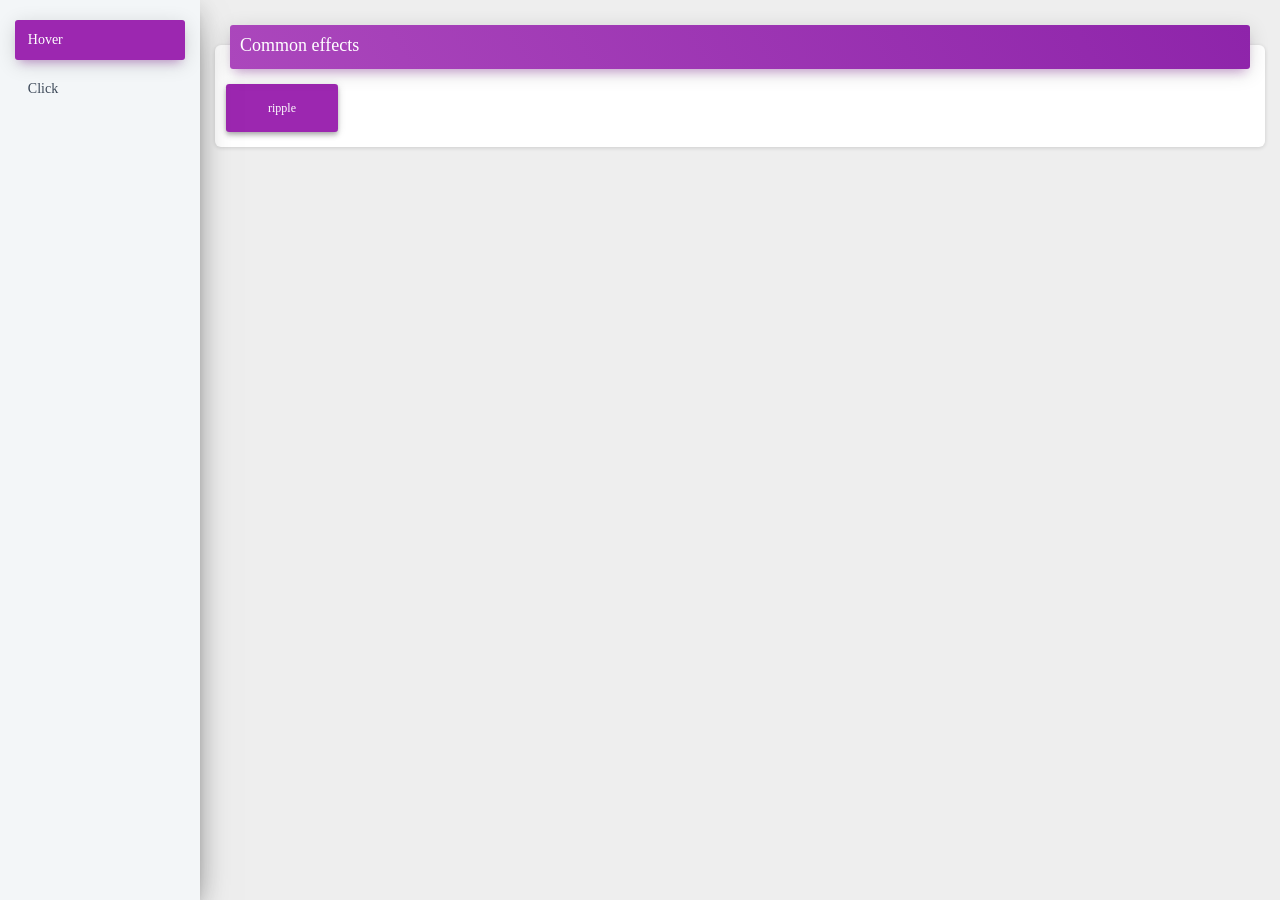
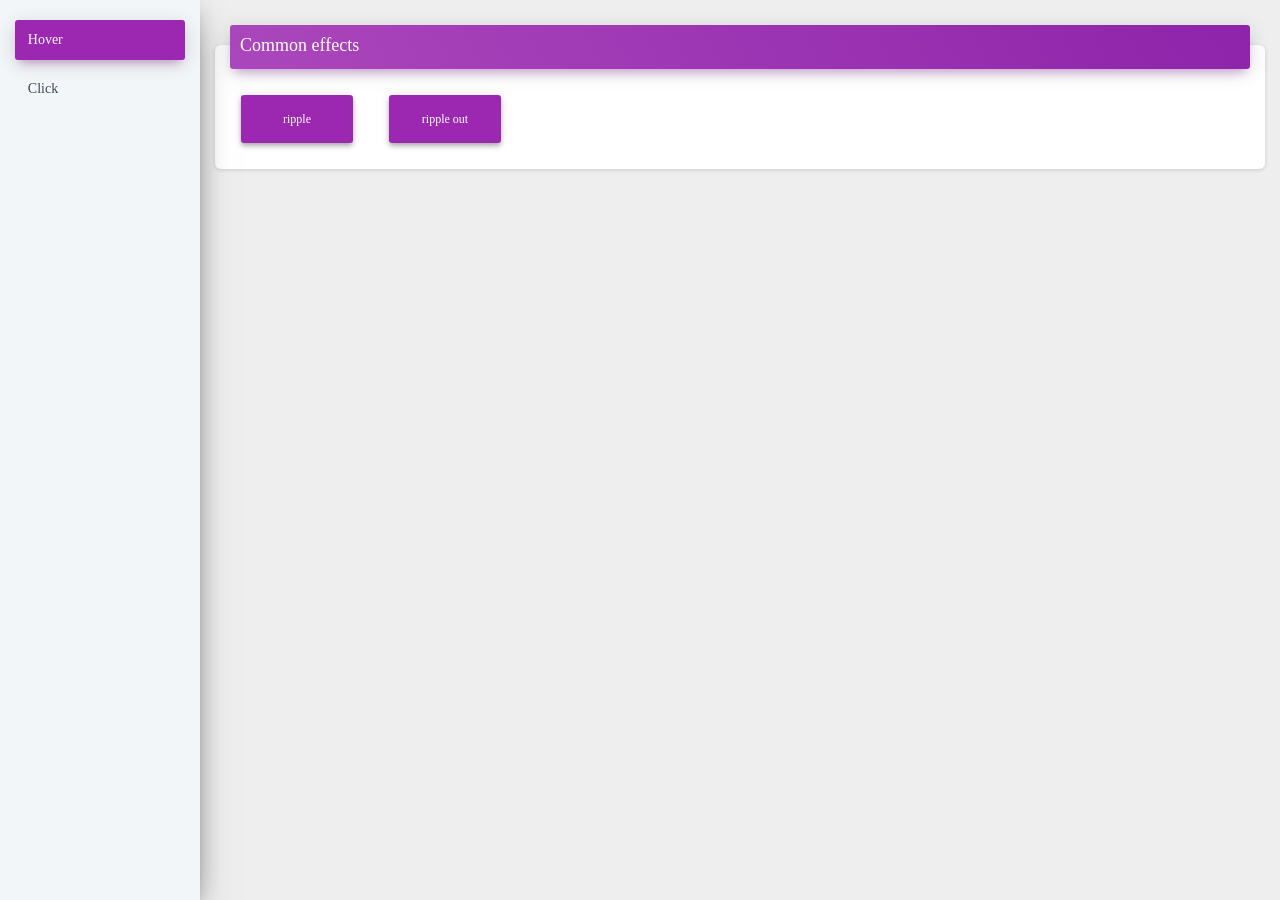
Before and after one commit to pennylliang/pennylliang.github.io, a Jekyll site: the page built from index.html, in a window 1280 px wide. Built offline with Jekyll 4.4.1, drawn with Linux system fonts in a browser that asks for light colours.

Commit message:
add ripple out

```diff
--- a/_sass/_main-panel.scss
+++ b/_sass/_main-panel.scss
@@ -138,7 +138,7 @@
 .box {
   cursor: pointer;
   position: relative;
-  margin: .3125rem 1px;
+  margin: 1rem;
   font-size: .75rem;
   line-height: 1.428571;
   text-decoration: none;
@@ -147,7 +147,6 @@
   display: inline-block;
   text-align: center;
   white-space: nowrap;
-  overflow: hidden;
   box-shadow: 0 2px 4px -1px rgba(0,0,0,.2), 0 4px 5px 0 rgba(0,0,0,.14), 0 1px 10px 0 rgba(0,0,0,.12);
   background-color: $brand-primary;
   color: $white-color;
--- a/_sass/interaction_effects/_variables.scss
+++ b/_sass/interaction_effects/_variables.scss
@@ -8,3 +8,5 @@
 $fastDuration: .1s !default;
 $mediumDuration: .3s !default;
 $slowDuration: .5s !default;
+
+$primaryColor: #9c27b0;
--- a/_sass/interaction_effects/effects/_hover.scss
+++ /dev/null
@@ -1,27 +0,0 @@
-
-@mixin grow {
-	@include optimize();
-	@include prefixed(transition-duration, $mediumDuration);
-	@include prefixed(transition-property, transform);
-
-	&:hover,
-	&:focus,
-	&:active {
-		@include prefixed(transform, scale(3.1));
-	}
-}
-
-@mixin ripple {
-  position: absolute;
-  border-radius: 50%;
-  transform: scale(0);
-  animation: ripple 600ms linear;
-  background-color: rgba(255, 255, 255, 0.7);
-}
-
-@keyframes ripple {
-  to {
-    transform: scale(4);
-    opacity: 0;
-  }
-}
--- /dev/null
+++ b/_sass/interaction_effects/effects/_ripple.scss
@@ -0,0 +1,48 @@
+
+@mixin ripple {
+  @include optimize();
+
+  position: absolute;
+  border-radius: 50%;
+  transform: scale(0);
+  @include prefixed(animation-name, #{$nameSpace}-ripple);
+  @include prefixed(animation-duration, 600ms);
+  @include prefixed(animation-timing-function, linear);
+  background-color: rgba(255, 255, 255, 0.7);
+}
+
+
+
+@include keyframes(#{$nameSpace}-ripple) {
+  to {
+    transform: scale(4);
+    opacity: 0;
+  }
+}
+
+@mixin ripple-out {
+	$outerBorderWidth: 6px;
+	$innerBorderWidth: 6px;
+
+	@include optimize();
+	position: absolute;
+
+  border: $primaryColor $outerBorderWidth solid;
+  top: 0;
+  right: 0;
+  bottom: 0;
+  left: 0;
+  @include prefixed(animation-name, #{$nameSpace}-ripple-out);
+  @include prefixed(animation-duration, 600ms);
+}
+
+
+@include keyframes(#{$nameSpace}-ripple-out) {
+	100% {
+		top: -(6px + 6px);
+		right: -(6px + 6px);
+		bottom: -(6px + 6px);
+		left: -(6px + 6px);
+		opacity: 0;
+	}
+}
--- a/_sass/interaction_effects/interaction_effects.scss
+++ b/_sass/interaction_effects/interaction_effects.scss
@@ -1,11 +1,12 @@
 @import "variables";
 @import "mixins";
-@import "effects/hover";
+@import "effects/ripple";
 
-.#{$nameSpace}-grow {
-  @include grow();
-}
 
 .#{$nameSpace}-ripple {
   @include ripple();
 }
+
+.#{$nameSpace}-ripple-out {
+  @include ripple-out();
+}
--- a/assets/js/demo.js
+++ b/assets/js/demo.js
@@ -1,4 +1,4 @@
-const classPrefix = 'interE-';
+const classPrefix = 'interE';
 
 function createRipple(event) {
   console.log(event);
@@ -11,9 +11,9 @@
   circle.style.width = circle.style.height = `${diameter}px`;
   circle.style.left = `${event.offsetX - radius}px`;
   circle.style.top = `${event.offsetY - radius}px`;
-  circle.classList.add(`${classPrefix}ripple`);
+  circle.classList.add(`${classPrefix}-ripple`);
 
-  const ripple = button.getElementsByClassName(`${classPrefix}ripple`)[0];
+  const ripple = button.getElementsByClassName(`${classPrefix}-ripple`)[0];
 
   if (ripple) {
     ripple.remove();
@@ -21,9 +21,21 @@
   button.appendChild(circle);
 }
 
+function createRippleOut(event) {
+  const ripple = document.createElement('span');
+  ripple.classList.add(`${classPrefix}-ripple-out`);
+
+  const rippleOld = event.currentTarget.getElementsByClassName(`${classPrefix}-ripple-out`)[0];
+
+  if (rippleOld) {
+    rippleOld.remove();
+  }
+  event.currentTarget.appendChild(ripple);
+}
+
 onloadAction = function() {
-  const rippleItem = document.getElementById('rippleDemoItem');
-  rippleItem.addEventListener('click', createRipple);
+  document.getElementById('rippleDemoItem').addEventListener('click', createRipple);
+  document.getElementById('rippleOutDemoItem').addEventListener('click', createRippleOut);
 }
 
 if(window.attachEvent) {
--- a/index.html
+++ b/index.html
@@ -11,6 +11,7 @@
     <h4 class="card-title">Common effects</h4>
   </div>
   <div class="card-body">
-    <div id="rippleDemoItem" class="box">ripple</div>
+    <div id="rippleDemoItem" class="box" style="overflow: hidden;">ripple</div>
+    <div id="rippleOutDemoItem" class="box">ripple out</div>
   </div>
 </div>
```
